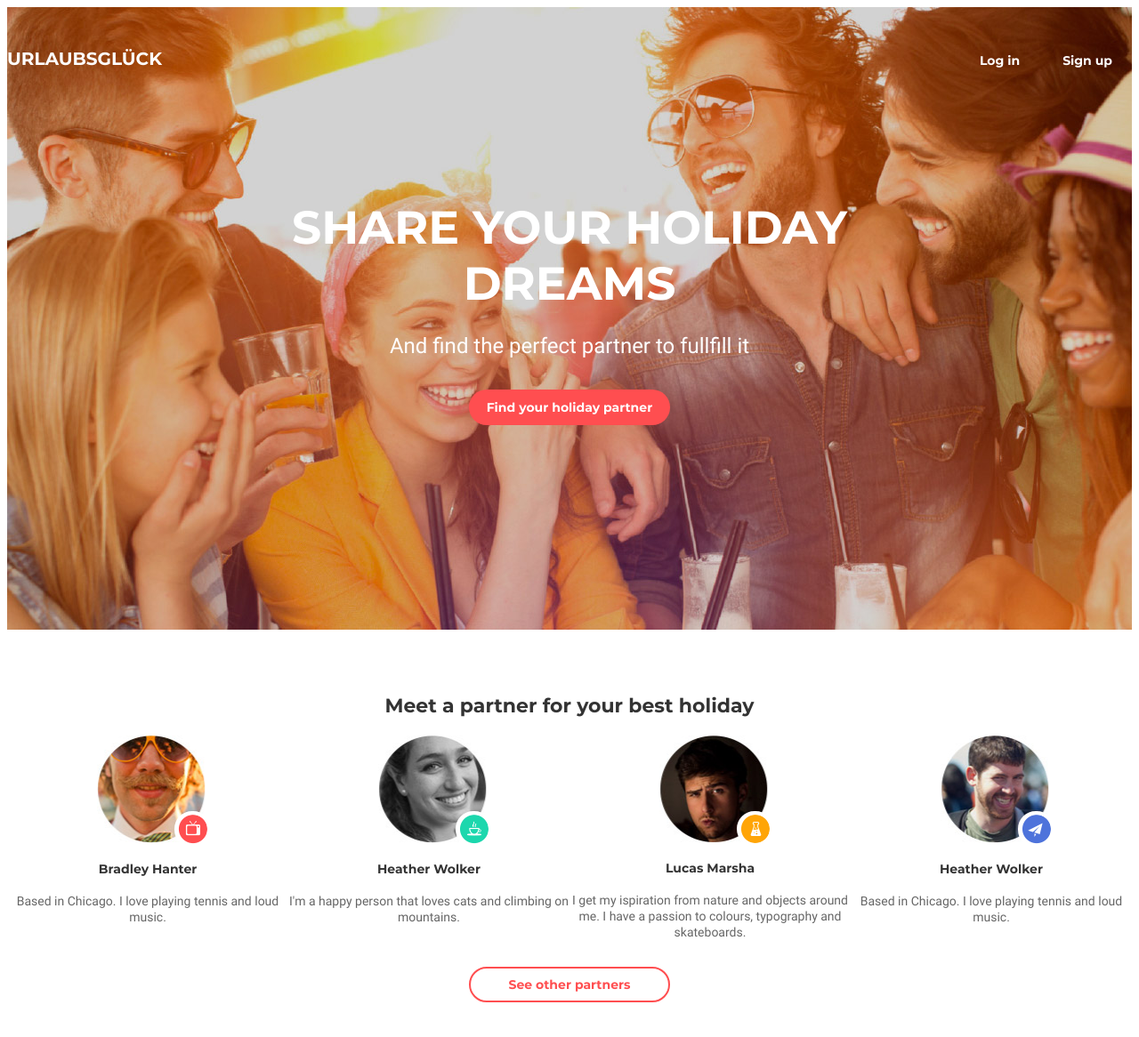
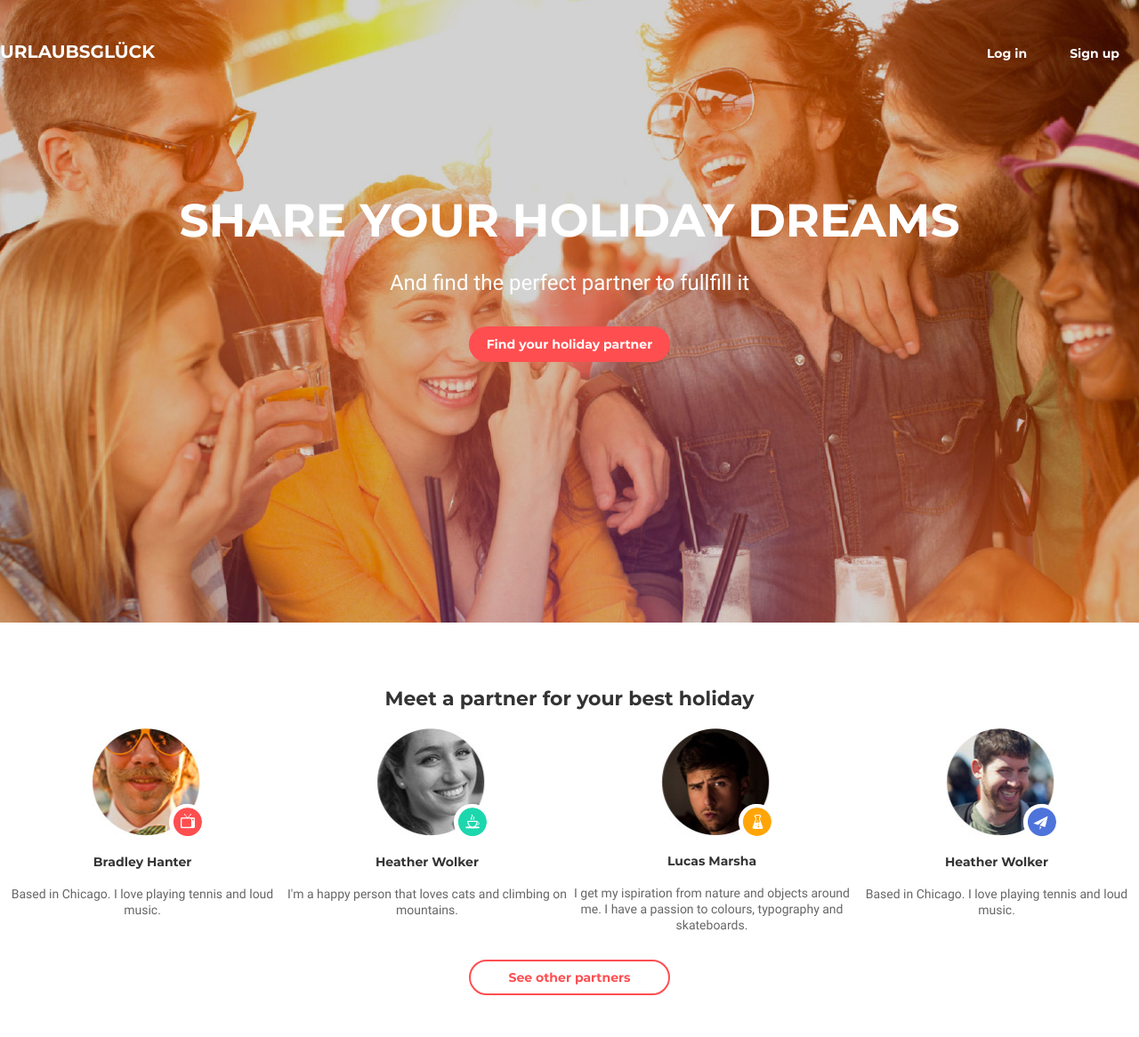
Before and after one commit to SergiyMi/FE_module8, a plain HTML site: page index.html in a window 1280 px wide. Shown: the whole page at 89% size. Drawn offline with Linux system fonts and the light colour scheme.

```diff
--- a/css/style.css
+++ b/css/style.css
@@ -2,8 +2,6 @@
 
 html {
   box-sizing: border-box;
-
-  margin: 0, auto;
 }
 
 *,
@@ -11,14 +9,12 @@
 *::after {
   box-sizing: inherit;
   padding: 0;
-  margin: 0, auto;
+  margin: 0;
 }
 
 .container-fluid {
   min-width: 320px;
   /* max-width: 1440px; */
-
-  margin: 0, auto;
 }
 
 /* =======================header============================== */
@@ -32,8 +28,6 @@
   min-width: 320px;
   text-align: center;
   padding-top: 32px;
-
-  margin: 0, auto;
 }
 
 .navigation {
@@ -128,8 +122,6 @@
 .container-fluid--main {
   background-color: #fff;
   text-align: center;
-
-  margin: 0, auto;
 }
 
 .main-title {
@@ -221,8 +213,6 @@
     min-height: 700px;
     background-image: url(../images/header-bg-tablet.jpg);
     padding-top: 45px;
-
-    margin: 0, auto;
   }
 
   body {
@@ -280,8 +270,6 @@
   .container-fluid--main {
     padding-left: 128px;
     padding-right: 128px;
-
-    margin: 0, auto;
   }
 
   .main-title {
@@ -323,8 +311,6 @@
   .container-fluid--header {
     height: 700px;
     background-image: url(../images/header-bg-desktop.jpg);
-
-    margin: 0, auto;
   }
 
   .width-748 {
@@ -352,8 +338,6 @@
   .container-fluid--main {
     padding-left: 0;
     padding-right: 0;
-
-    margin: 0, auto;
   }
 
   .card-width-748 {
```
